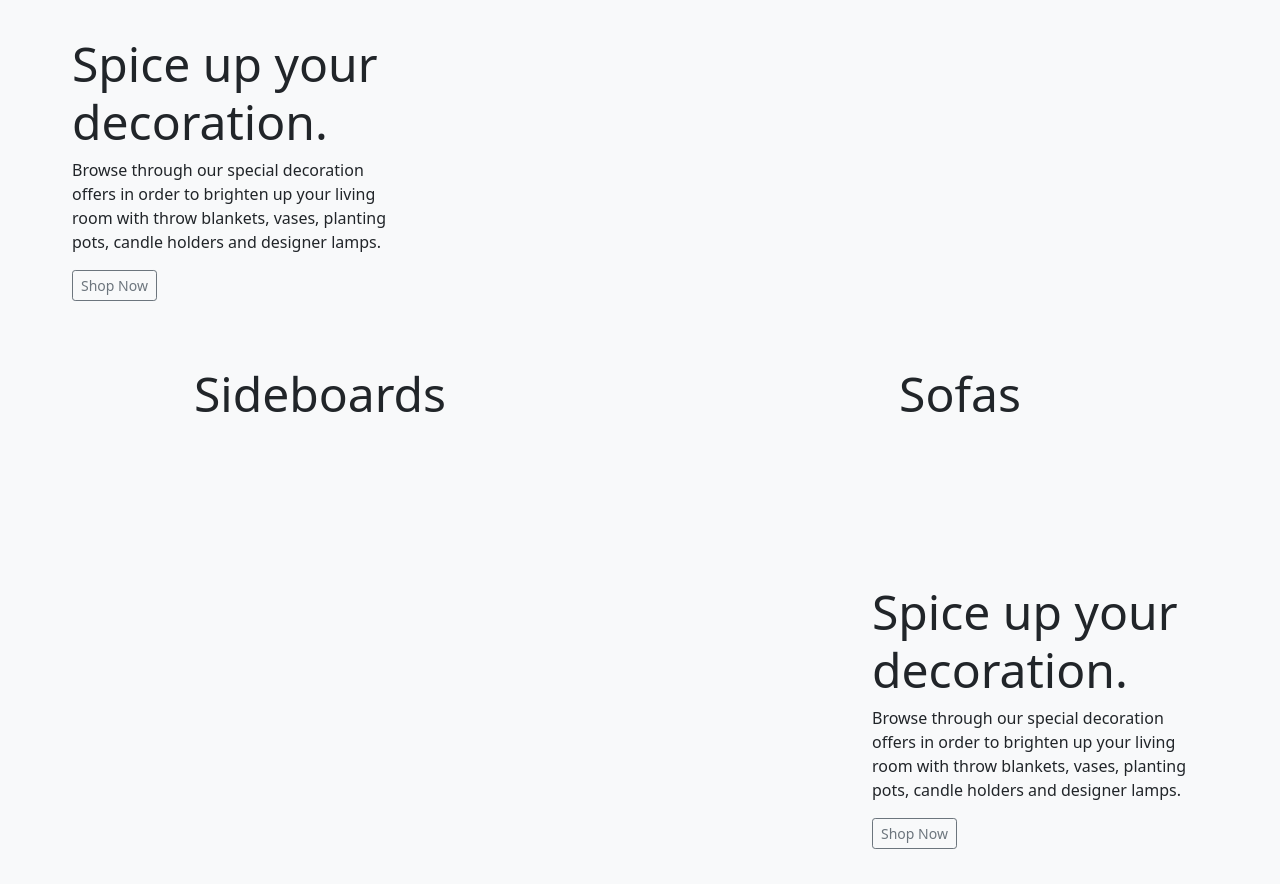
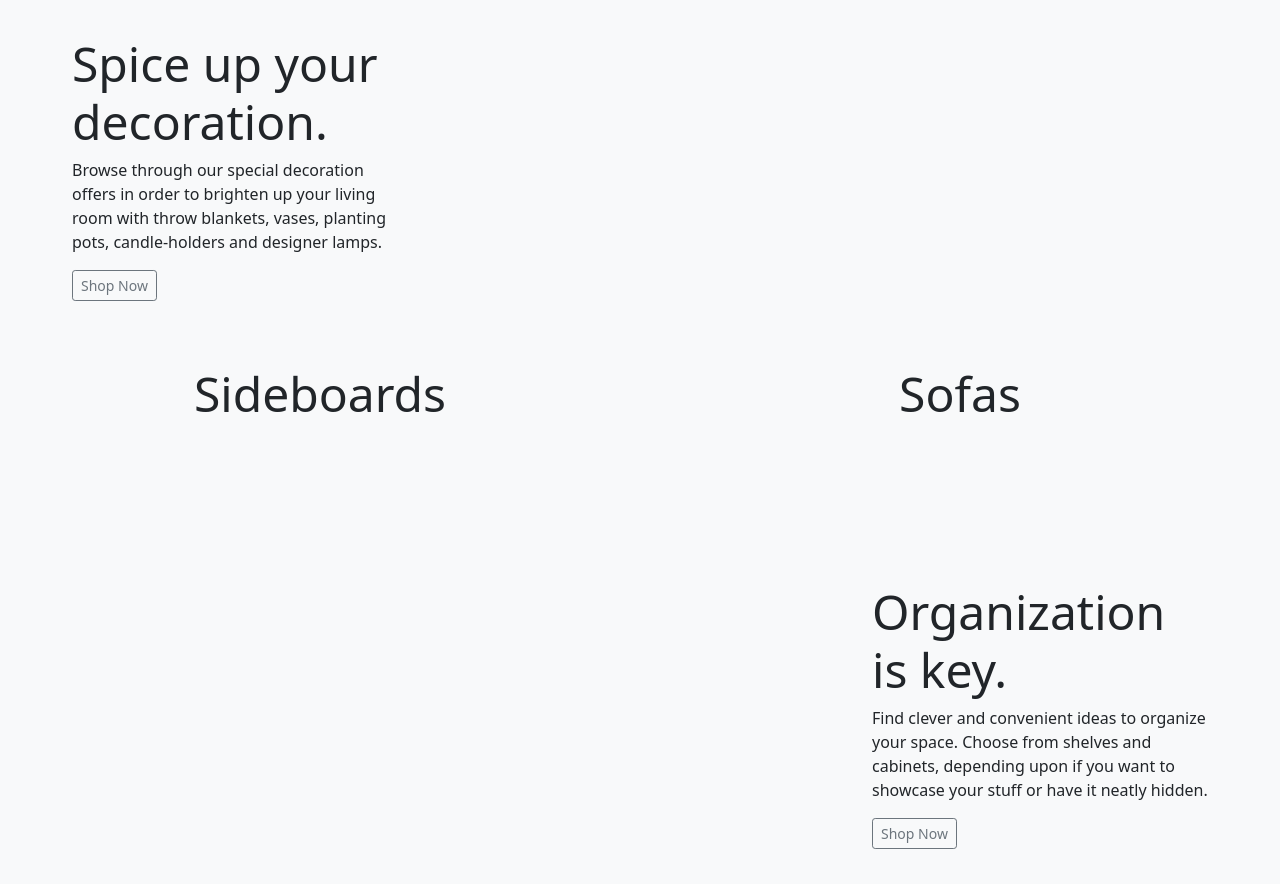
Before and after one commit to neptunelabs/fsi-touchzoom-samples, a website: page samples/frontpage/index.html in a window 1280 px wide. Shown: the part 677-1561 px from the top of the page. Drawn offline with nearby package versions, Linux system fonts and the light colour scheme; some packages are replaced by stand-ins of ours; a script that the page names is missing.

Commit message:
polishing

```diff
--- a/samples/frontpage/index.html
+++ b/samples/frontpage/index.html
@@ -155,7 +155,7 @@
       <div class="col-md-4 card-body">
         <div class="p-3">
           <h2 class="display-5">Spice up your decoration.</h2>
-          <p>Browse through our special decoration offers in order to brighten up your living room with throw blankets, vases, planting pots, candle holders and designer lamps.</p>
+          <p>Browse through our special decoration offers in order to brighten up your living room with throw blankets, vases, planting pots, candle-holders and designer lamps.</p>
           <div class="btn-group">
             <button type="button" class="btn btn-sm btn-outline-secondary">Shop Now</button>
           </div>
@@ -193,8 +193,8 @@
       </div>
       <div class="col-md-4 card-body">
         <div class="p-3">
-          <h2 class="display-5">Spice up your decoration.</h2>
-          <p>Browse through our special decoration offers in order to brighten up your living room with throw blankets, vases, planting pots, candle holders and designer lamps.</p>
+          <h2 class="display-5">Organization is key.</h2>
+          <p>Find clever and convenient ideas to organize your space. Choose from shelves and cabinets, depending upon if you want to showcase your stuff or have it neatly hidden.</p>
           <div class="btn-group">
             <button type="button" class="btn btn-sm btn-outline-secondary">Shop Now</button>
           </div>
```
Also changed, not shown: samples/pdp/index.html (+0 -1 lines), samples/plp/index.html (+0 -1 lines).
